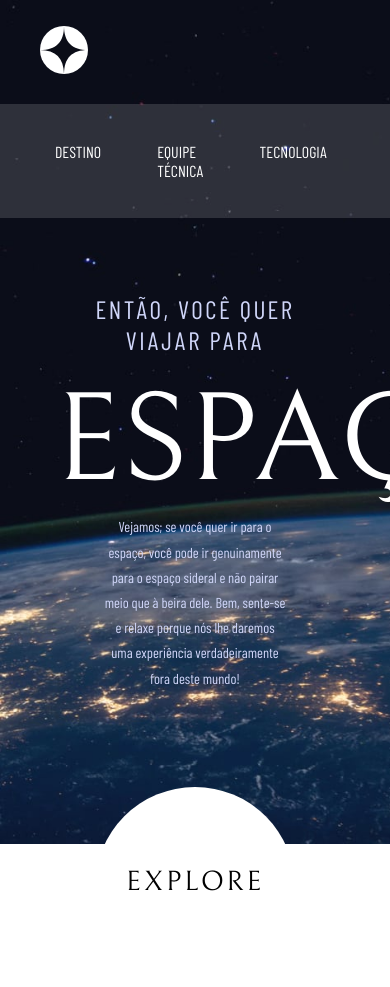
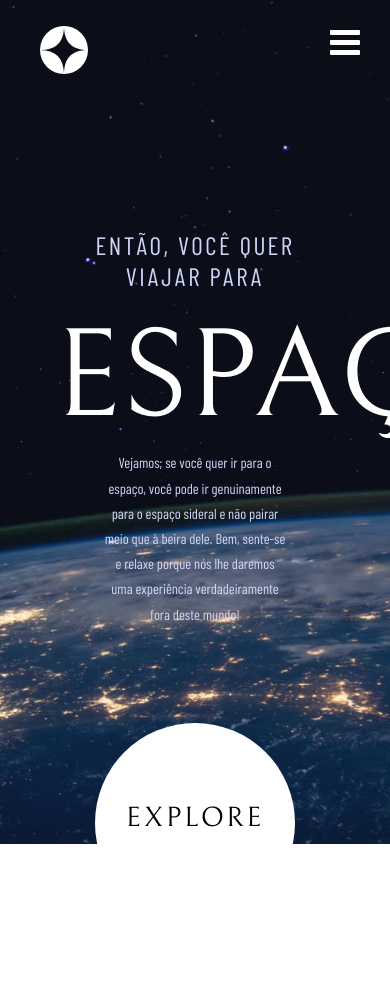
Before and after one commit to felpsilva/Turismo-Espacial, a website: page starter-code/index.html in a window 390 px wide. Shown: the top 987 px of the page. After the commit the page ends 923 px from the top, so only its background shows below. Drawn offline with Linux system fonts and the light colour scheme; files that its build step writes are made by us from their sources; files whose address does not match are found by name.

Commit message:
inicio da responsividade mobile 21102022

```diff
--- a/starter-code/index.html
+++ b/starter-code/index.html
@@ -24,6 +24,16 @@
           <a href="/equipe-tecnica"><li> <strong>02</strong> EQUIPE TÉCNICA</li></a>
           <a href="/tecnologia"><li> <strong>03</strong> TECNOLOGIA</li></a>
         </ul>
+        <div class="contain-menu-icon">
+          <input type="checkbox"  id="mobile-menu-icon" name="cb" onclick="disparaMenu()">
+          <label for="mobile-menu-icon">
+            <span></span>
+            <span></span>
+            <span></span>
+          </label>
+        </div>
+
+        </div>
   </header>
     <article>
       <section class="s1">
@@ -43,7 +53,7 @@
     </article>
 
   </main>
-
+  <script src="./scripts/home.js"></script>
 </body>
 
 </html>
--- a/starter-code/public/scripts/tecnology.js
+++ b/starter-code/public/scripts/tecnology.js
@@ -168,6 +168,7 @@ let tecnologia3 = {
         }
       }
     }
+
     resposividade()
 
   }
--- a/starter-code/public/styles/styleHome.css
+++ b/starter-code/public/styles/styleHome.css
@@ -187,6 +187,55 @@ a{
     .home:hover{
       border-bottom: 2px solid #fff !important;
     }
+    .contain-menu-icon{
+        display: none;
+        float: right;
+        margin-top: 30px;
+        margin-right: 30px;
+
+    }
+    #mobile-menu-icon{
+        opacity: 0;
+        position: absolute;
+    }
+    label{
+        cursor: pointer;
+        position: relative;
+        display: block;
+        width: 30px;
+        height: 25px;
+    }
+    label span{
+        position: absolute;
+        display: block;
+        width: 100%;
+        height: 5px;
+        border-radius: 1px;
+        background-color: #fff;
+        transition: 0.25s ease-in-out;
+    }
+    label span:nth-child(1){
+        top:0
+    }
+    label span:nth-child(2){
+        top:10px
+    }
+    label span:nth-child(3){
+        top:20px
+    }
+    #mobile-menu-icon:checked + label span:nth-child(1){
+        transform:rotate(-45deg);
+        top:10px
+    }
+    #mobile-menu-icon:checked + label span:nth-child(2){
+        display: none;
+    }
+    #mobile-menu-icon:checked + label span:nth-child(3){
+        transform: rotate(45deg);
+        top: 10px;
+    }
+
+
 
 @media(max-width:1100px){
     .s2{
@@ -236,5 +285,18 @@ a{
     li strong{
         display: none;
     }
+    .menu {
+        padding-right: 6% !important;
+        padding-left: 4% !important;
+    }
 
 }
+@media screen and (max-width:650px){
+    .menu{
+        display: none;
+        flex-direction: column;
+    }
+    .contain-menu-icon{
+        display: block;
+    }
+}
```
Also changed, not shown: starter-code/public/scripts/home.js (added, +13 -0 lines).
